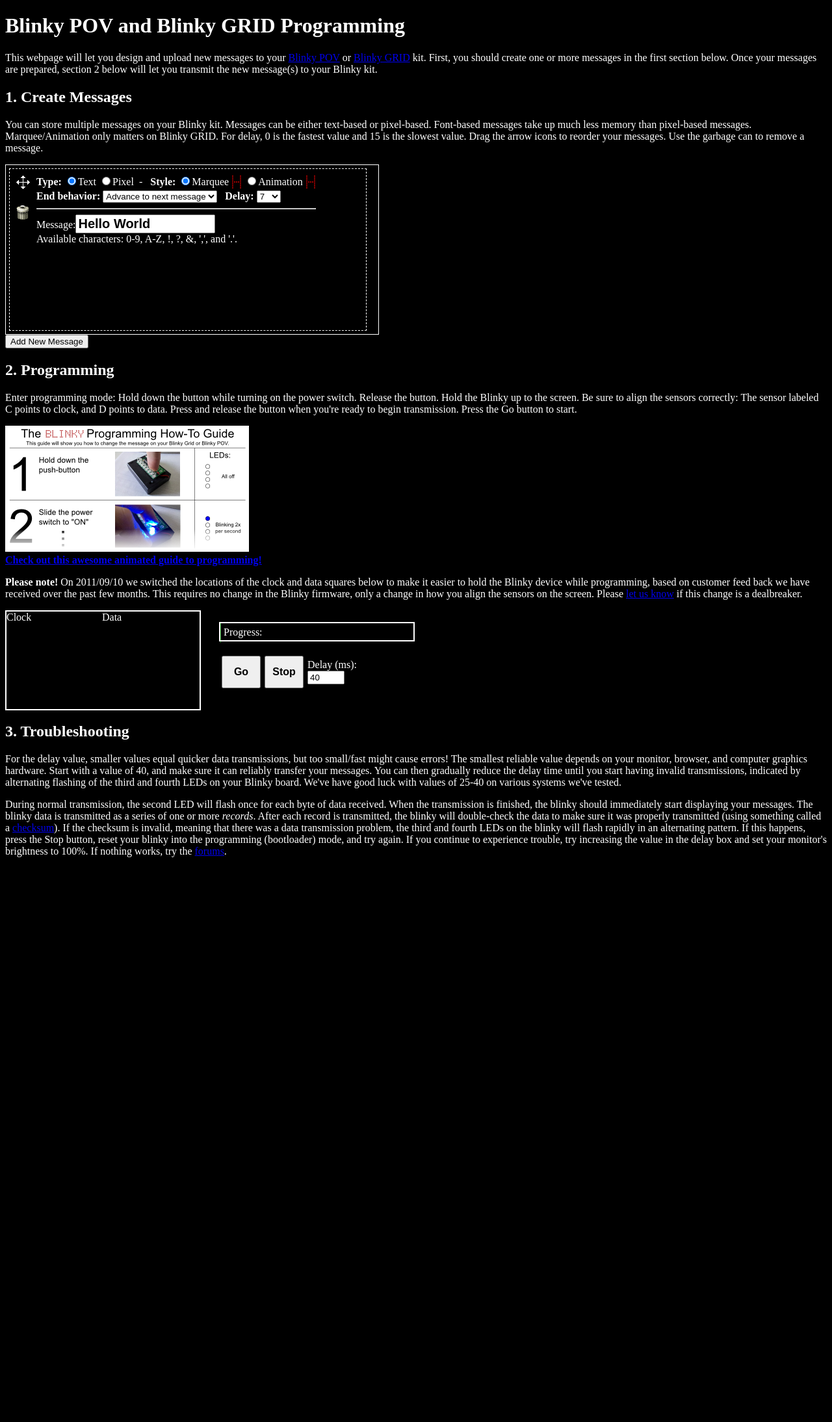
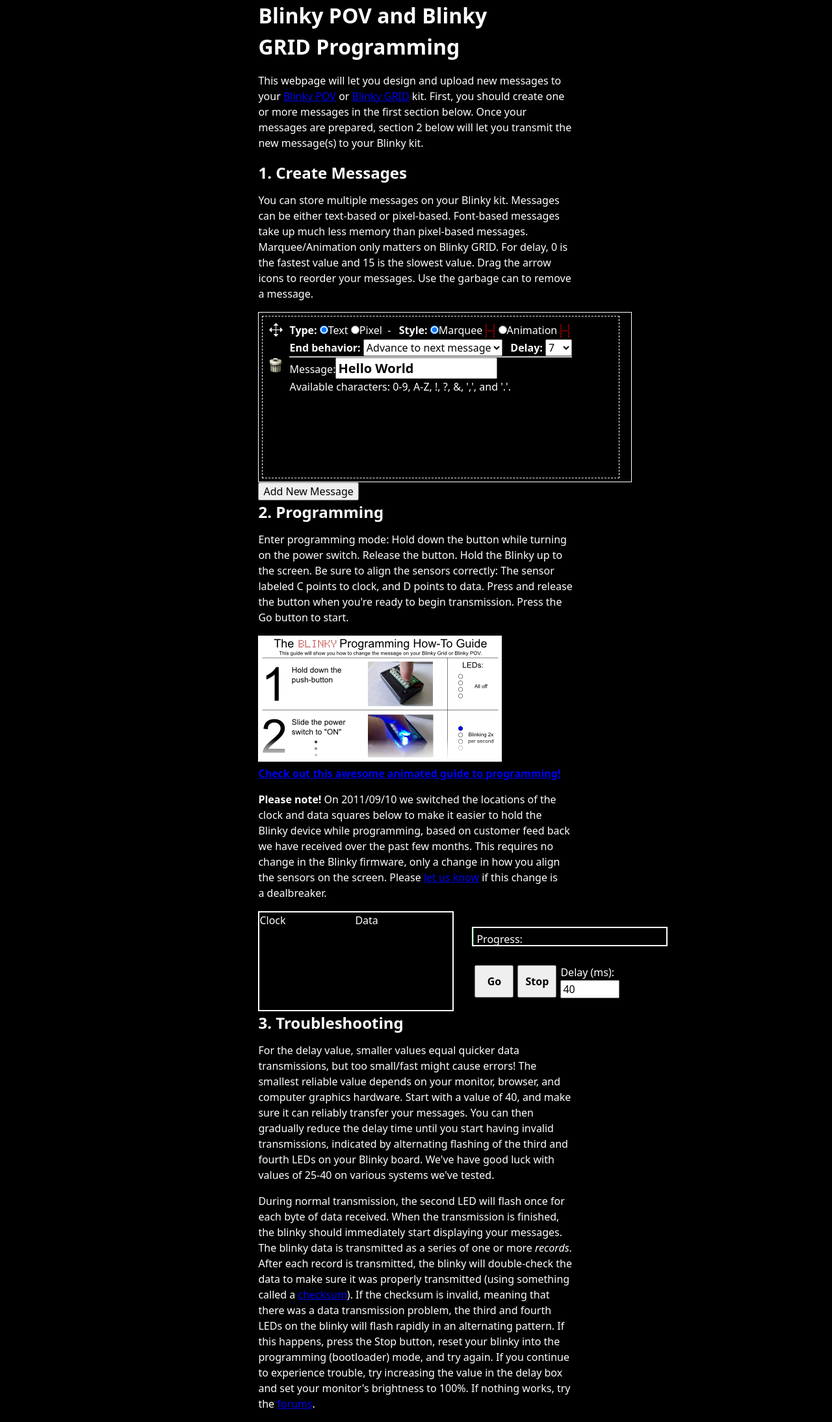
Before and after one commit to wayneandlayne/blinky, a PHP site: page / in a window 1280 px wide. Shown: the whole page at 65% size. Before the commit the page ends 1319 px from the top, so only its background shows below. Run offline with PHP 8.4, Linux system fonts and the light colour scheme.

Commit message:
Adjust styles

```diff
--- a/blinkywww/src/index.html
+++ b/blinkywww/src/index.html
@@ -458,6 +458,7 @@
 </script>
 </head>
 <body>
+<main>
 <h1>Blinky POV and Blinky GRID Programming</h1>
 <p>This webpage will let you design and upload new messages to your <a href="http://www.wayneandlayne.com/projects/blinky/">Blinky POV</a> or <a href="http://www.wayneandlayne.com/projects/blinky/">Blinky GRID</a> kit. First, you should create one or more messages in the first section below. Once your messages are prepared, section 2 below will let you transmit the new message(s) to your Blinky kit.</p>
 <div id="ie_message" style="display: none;">
@@ -520,5 +521,6 @@
 xmit_raw:<br />
 <textarea id="xmit_raw" cols="60" rows="5"></textarea>
 </div>
+</main>
 </body>
 </html>
--- a/blinkywww/src/style.css
+++ b/blinkywww/src/style.css
@@ -1,6 +1,42 @@
+*,
+*::before,
+*::after {
+  box-sizing: border-box;
+}
+
 * {
-    box-sizing: border-box;
+  margin: 0;
+  font-family: system-ui, sans-serif;
 }
+
+body {
+    line-height: 1.5;
+    min-height: 100vh;
+}
+
+main {
+    max-width: 60ch;
+    margin: auto; /* center */
+    padding: 0 2em;
+}
+
+p {
+  text-wrap: pretty;
+  margin-bottom: 1em;
+}
+
+h1, h2, h3, h4, h5, h6 {
+  text-wrap: balance;
+  margin-bottom: 0.5em;
+}
+
+/* Inherit fonts for inputs and buttons */
+input, button,
+textarea, select {
+  font-family: inherit;
+  font-size: inherit;
+}
+
 [id$="_pixel_leds"] {
     display: grid;
     grid-auto-flow: column;
```
